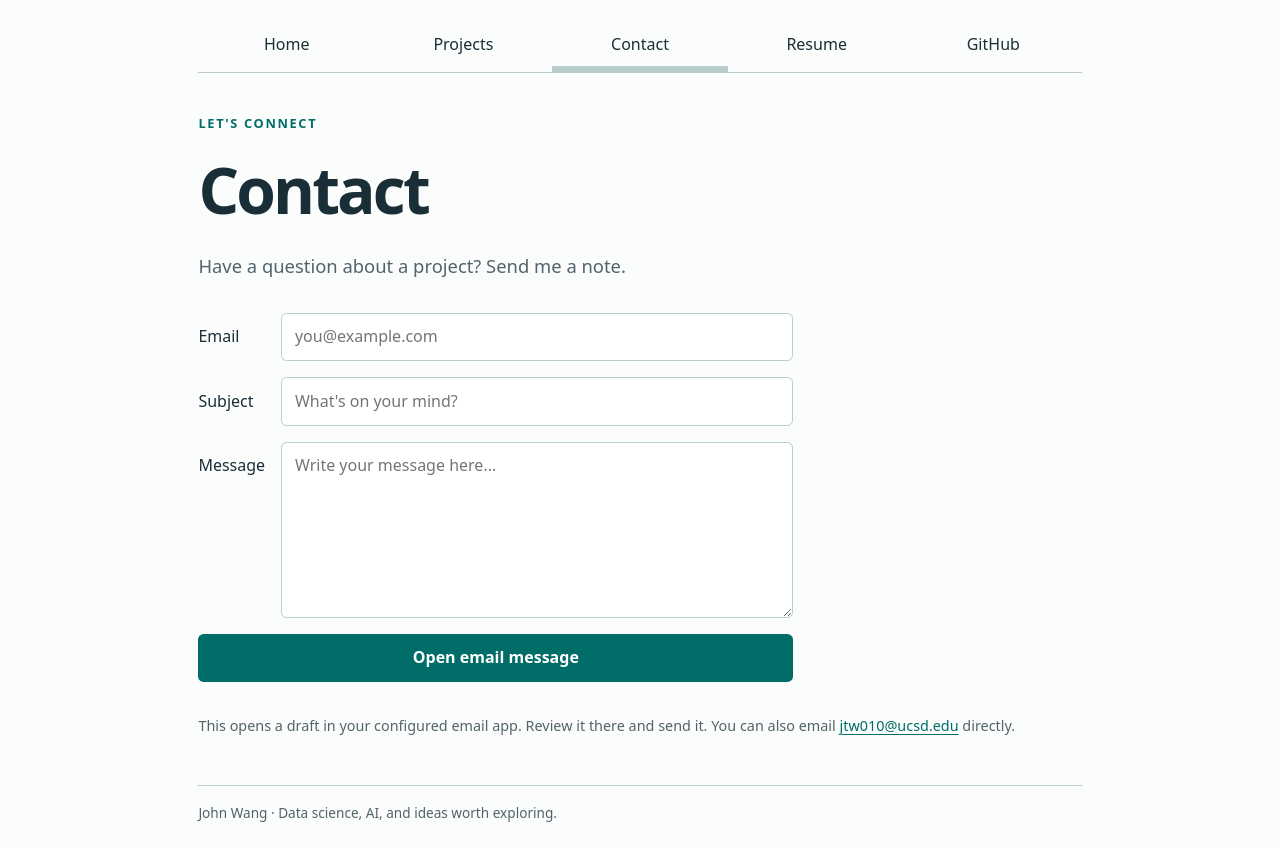
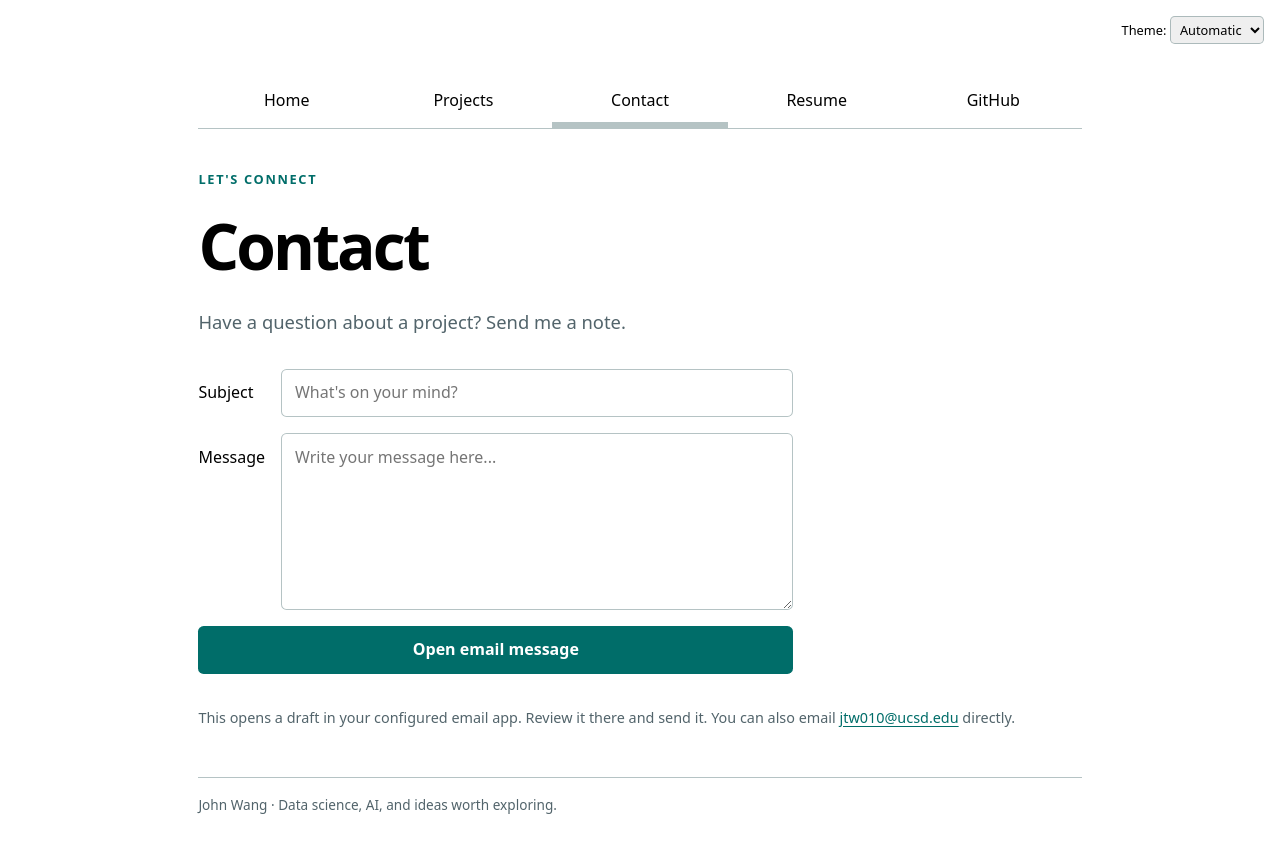
Before and after one commit to jtw010-dot/portfolio, a plain HTML site: page contact/index.html in a window 1280 px wide. Drawn offline with Linux system fonts and the light colour scheme.

Commit message:
Add shared navigation and persistent theme switching for Lab 3

```diff
--- a/contact/index.html
+++ b/contact/index.html
@@ -4,22 +4,15 @@
   <meta charset="UTF-8">
   <meta name="viewport" content="width=device-width, initial-scale=1.0">
   <title>Contact: John Wang</title>
-  <link rel="stylesheet" href="../style.css?v=lab2">
+  <link rel="stylesheet" href="../style.css?v=lab3">
+  <script type="module" src="../global.js?v=lab3"></script>
 </head>
 <body>
-<nav aria-label="Main navigation">
-  <a href="../">Home</a>
-  <a href="../projects/">Projects</a>
-  <a href="../contact/" class="current" aria-current="page">Contact</a>
-  <a href="../resume/">Resume</a>
-  <a href="https://github.com/jtw010-dot" target="_blank" rel="noopener noreferrer">GitHub</a>
-</nav>
 <main>
   <p class="eyebrow">Let's connect</p><h1>Contact</h1>
   <p class="intro">Have a question about a project? Send me a note.</p>
-  <form action="mailto:jtw010@ucsd.edu" method="POST" enctype="text/plain">
-    <label>Email<input name="email" type="email" autocomplete="email" placeholder="you@example.com" required></label>
-    <label>Subject<input name="subject" type="text" placeholder="What's on your mind?" required></label>
+  <form action="mailto:jtw010@ucsd.edu">
+<label>Subject<input name="subject" type="text" placeholder="What's on your mind?" required></label>
     <label>Message<textarea name="body" rows="6" placeholder="Write your message here..." required></textarea></label>
     <button type="submit">Open email message</button>
   </form>
--- /dev/null
+++ b/global.js
@@ -0,0 +1,91 @@
+console.log("IT'S ALIVE!");
+
+function $$(selector, context = document) {
+  return Array.from(context.querySelectorAll(selector));
+}
+
+// The module lives at the website root, locally and under /portfolio/ on GitHub.
+const baseURL = new URL('./', import.meta.url);
+const pages = [
+  { url: './', title: 'Home' },
+  { url: 'projects/', title: 'Projects' },
+  { url: 'contact/', title: 'Contact' },
+  { url: 'resume/', title: 'Resume' },
+  { url: 'https://github.com/jtw010-dot', title: 'GitHub' },
+];
+
+function normalizePath(path) {
+  return path.replace(/index\.html$/, '').replace(/\/$/, '');
+}
+
+const nav = document.createElement('nav');
+nav.setAttribute('aria-label', 'Main navigation');
+document.body.prepend(nav);
+
+for (const page of pages) {
+  const link = document.createElement('a');
+  link.href = new URL(page.url, baseURL).href;
+  link.textContent = page.title;
+  if (link.origin === location.origin && normalizePath(link.pathname) === normalizePath(location.pathname)) {
+    link.classList.add('current');
+    link.setAttribute('aria-current', 'page');
+  }
+  if (link.origin !== location.origin) {
+    link.target = '_blank';
+    link.rel = 'noopener noreferrer';
+  }
+  nav.append(link);
+}
+
+const themeLabel = document.createElement('label');
+themeLabel.className = 'color-scheme';
+themeLabel.textContent = 'Theme: ';
+const themeSelect = document.createElement('select');
+for (const [value, title] of [['light dark', 'Automatic'], ['light', 'Light'], ['dark', 'Dark']]) {
+  const option = document.createElement('option');
+  option.value = value;
+  option.textContent = title;
+  themeSelect.append(option);
+}
+themeLabel.append(themeSelect);
+document.body.prepend(themeLabel);
+
+function setColorScheme(value) {
+  document.documentElement.style.setProperty('color-scheme', value);
+  themeSelect.value = value;
+}
+
+let savedScheme = 'light dark';
+try {
+  savedScheme = localStorage.getItem('colorScheme') || savedScheme;
+} catch {
+  // Switching still works when a browser disables persistent storage.
+}
+if (!['light dark', 'light', 'dark'].includes(savedScheme)) savedScheme = 'light dark';
+setColorScheme(savedScheme);
+
+themeSelect.addEventListener('input', (event) => {
+  const value = event.target.value;
+  setColorScheme(value);
+  console.log('Color scheme:', value);
+  try {
+    localStorage.setItem('colorScheme', value);
+  } catch {
+    // The current page can still use the selected theme.
+  }
+});
+
+// Encode each field separately so &, +, #, and line breaks stay in the message.
+export function buildMailtoURL(action, entries) {
+  const parameters = Array.from(entries, ([name, value]) =>
+    `${encodeURIComponent(name)}=${encodeURIComponent(value)}`
+  ).join('&');
+  return `${action}?${parameters}`;
+}
+
+const contactForm = $$('form[action^="mailto:"]')[0];
+contactForm?.addEventListener('submit', (event) => {
+  event.preventDefault();
+  const data = new FormData(contactForm);
+  location.href = buildMailtoURL(contactForm.getAttribute('action'), data);
+});
--- a/style.css
+++ b/style.css
@@ -1,18 +1,20 @@
-/* Lab 2: shared typography, flexible navigation, Grid and subgrid. */
+/* Shared layout and colors for every page. */
 :root {
-  --color-accent: oklch(48% 0.09 190);
-  --color-border: oklch(83% 0.02 200);
-  --color-muted: #52646b;
+  color-scheme: light dark;
+  --color-accent: light-dark(oklch(48% 0.09 190), oklch(78% 0.10 190));
+  --button-text: light-dark(white, #10272b);
+  --color-border: oklch(50% 0.04 200 / 40%);
+  --color-muted: light-dark(#52646b, #adbec7);
   accent-color: var(--color-accent);
-  color: #192e36;
-  background: #fbfcfc;
+  color: canvastext;
+  background: canvas;
 }
 * { box-sizing: border-box; }
 body {
   font: 100%/1.6 system-ui, sans-serif;
   max-width: 100ch;
   margin-inline: auto;
-  padding: 1rem;
+  padding: 4.5rem 1rem 1rem;
 }
 a { color: var(--color-accent); text-underline-offset: .2em; }
 a:hover { text-decoration-thickness: .15em; }
@@ -32,7 +34,7 @@ nav a {
 nav a.current { border-bottom-color: var(--color-border); }
 nav a:hover, nav a:focus-visible {
   border-bottom-color: var(--color-accent);
-  background: oklch(from var(--color-accent) 95% .025 h);
+  background: color-mix(in oklch, var(--color-accent), canvas 85%);
 }
 .eyebrow { color: var(--color-accent); font-size: .8rem; font-weight: 700; letter-spacing: .13em; text-transform: uppercase; }
 .intro { font-size: 1.15rem; max-width: 65ch; color: var(--color-muted); }
@@ -47,13 +49,15 @@ footer { border-top: 1px solid var(--color-border); margin-top: 3rem; padding-to
 .projects p { margin: 0; color: var(--color-muted); }
 .project-status { display: block; font-size: .72rem; text-transform: uppercase; letter-spacing: .1em; color: var(--color-accent); margin-bottom: .35rem; }
 /* Labels share the form's two columns through subgrid. */
-input, textarea, button { font: inherit; }
+input, textarea, button, select { font: inherit; }
+.color-scheme { position: absolute; top: 1rem; right: 1rem; font-size: 80%; }
+.color-scheme select { padding: .25em .4em; border: 1px solid var(--color-border); border-radius: .3rem; }
 form { display: grid; grid-template-columns: auto 1fr; gap: 1em; max-width: 65ch; margin-block: 2rem; }
 form label { display: grid; grid-template-columns: subgrid; grid-column: 1 / -1; align-items: baseline; }
-input, textarea { min-width: 0; width: 100%; padding: .65em .8em; border: 1px solid var(--color-border); border-radius: .35rem; color: inherit; background: white; }
+input, textarea { min-width: 0; width: 100%; padding: .65em .8em; border: 1px solid var(--color-border); border-radius: .35rem; color: inherit; background: canvas; }
 textarea { resize: vertical; min-height: 10rem; }
-button { grid-column: 1 / -1; padding: .7em 1em; border: 0; border-radius: .35rem; color: white; background: var(--color-accent); cursor: pointer; font-weight: 650; }
-button:hover { background: oklch(40% .08 190); }
+button { grid-column: 1 / -1; padding: .7em 1em; border: 0; border-radius: .35rem; color: var(--button-text); background: var(--color-accent); cursor: pointer; font-weight: 650; }
+button:hover { background: color-mix(in oklch, var(--color-accent), canvastext 12%); }
 .form-note { color: var(--color-muted); font-size: .9rem; }
 /* Resume sections use a consistent label column and readable entries. */
 .resume-meta { display: flex; flex-wrap: wrap; gap: .5rem 1.5rem; margin-bottom: 2rem; }
@@ -76,7 +80,8 @@ button:hover { background: oklch(40% .08 190); }
   .projects { grid-template-columns: 1fr; }
 }
 @media print {
-  nav, footer { display: none; }
+  :root { color-scheme: light !important; }
+  nav, footer, .color-scheme { display: none; }
   body { max-width: none; padding: 0; background: white; font-size: 10pt; }
   h1 { font-size: 28pt; }
   .resume section { break-inside: avoid; padding-block: 1rem; }
```
Also changed, not shown: index.html (+2 -8 lines), projects/index.html (+2 -8 lines), resume/index.html (+2 -8 lines), test.html (+4 -2 lines), README.md.
